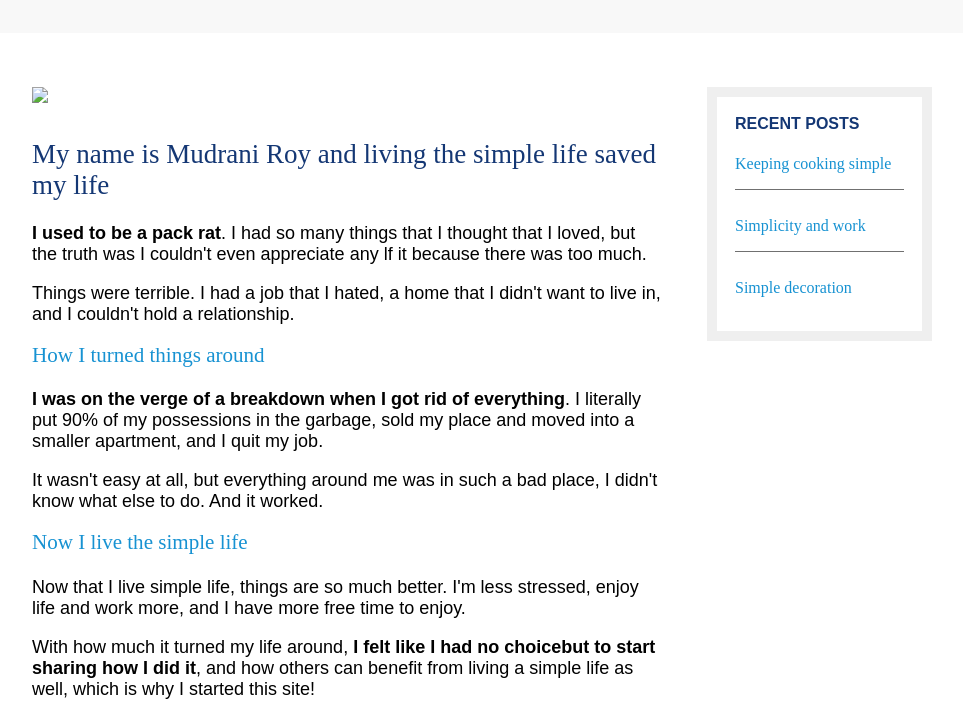
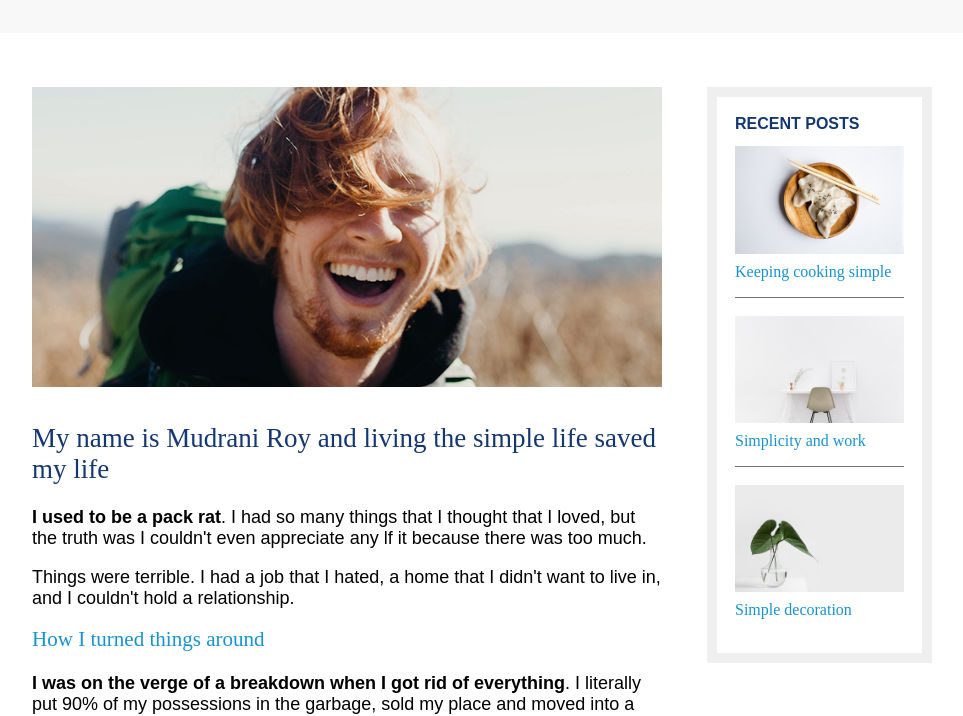
Before and after one commit to mudraniroy/Code_Alpha_Blog_Website, a plain HTML site: page about.html in a window 1280 px wide. Shown: the part 114-830 px from the top of the page, without its empty margins (158-1121 px from the left). Drawn offline with Linux system fonts and the light colour scheme.

Commit message:
Update about.html

```diff
--- a/about.html
+++ b/about.html
@@ -29,7 +29,7 @@
       <div class="container container-flex">
 
          <main role="main">
-            <img src="img/about-me.jpg" class="image-full">
+            <img src="about-me.jpg" class="image-full">
 
             <h2>My name is Mudrani Roy and living the simple life saved my life</h2>
 
@@ -53,17 +53,17 @@
 
                <div class="widget-recent-post">
                   <h3 class="widget-recent-post-title">Keeping cooking simple</h3>
-                  <img src="img/food.jpg" alt="" class="widget-image">
+                  <img src="food.jpg" alt="" class="widget-image">
                </div>
 
                <div class="widget-recent-post">
                   <h3 class="widget-recent-post-title">Simplicity and work</h3>
-                  <img src="img/work.jpg" alt="" class="widget-image">
+                  <img src="work.jpg" alt="" class="widget-image">
                </div>
 
                <div class="widget-recent-post">
                   <h3 class="widget-recent-post-title">Simple decoration</h3>
-                  <img src="img/deco.jpg" alt="" class="widget-image">
+                  <img src="deco.jpg" alt="" class="widget-image">
                </div>
 
             </div>
```
